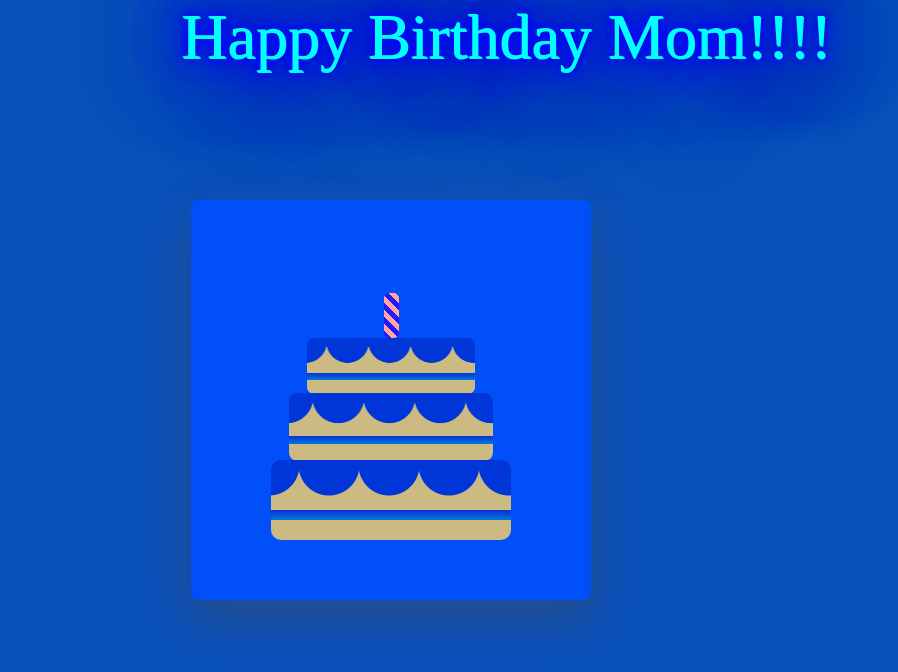
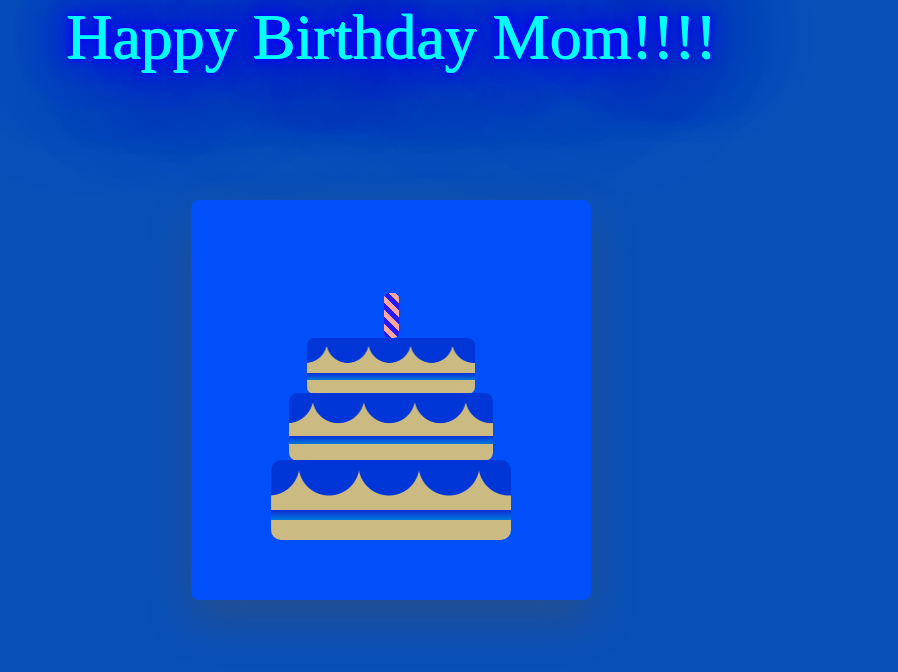
Before and after one commit to Jordan4224/birthdayweb, a plain HTML site: page index.html in a window 1280 px wide. Shown: the whole page, without its empty margins (249-1147 px from the left). Drawn offline with Linux system fonts and the light colour scheme.

Commit message:
Update style2.css

```diff
--- a/style2.css
+++ b/style2.css
@@ -119,7 +119,7 @@ body{
 }
 .name{
     font-size: 4em;
-    margin-left: 430px;
+    text-align: center;
     color:aqua;
     box-sizing: border-box;
 
```
